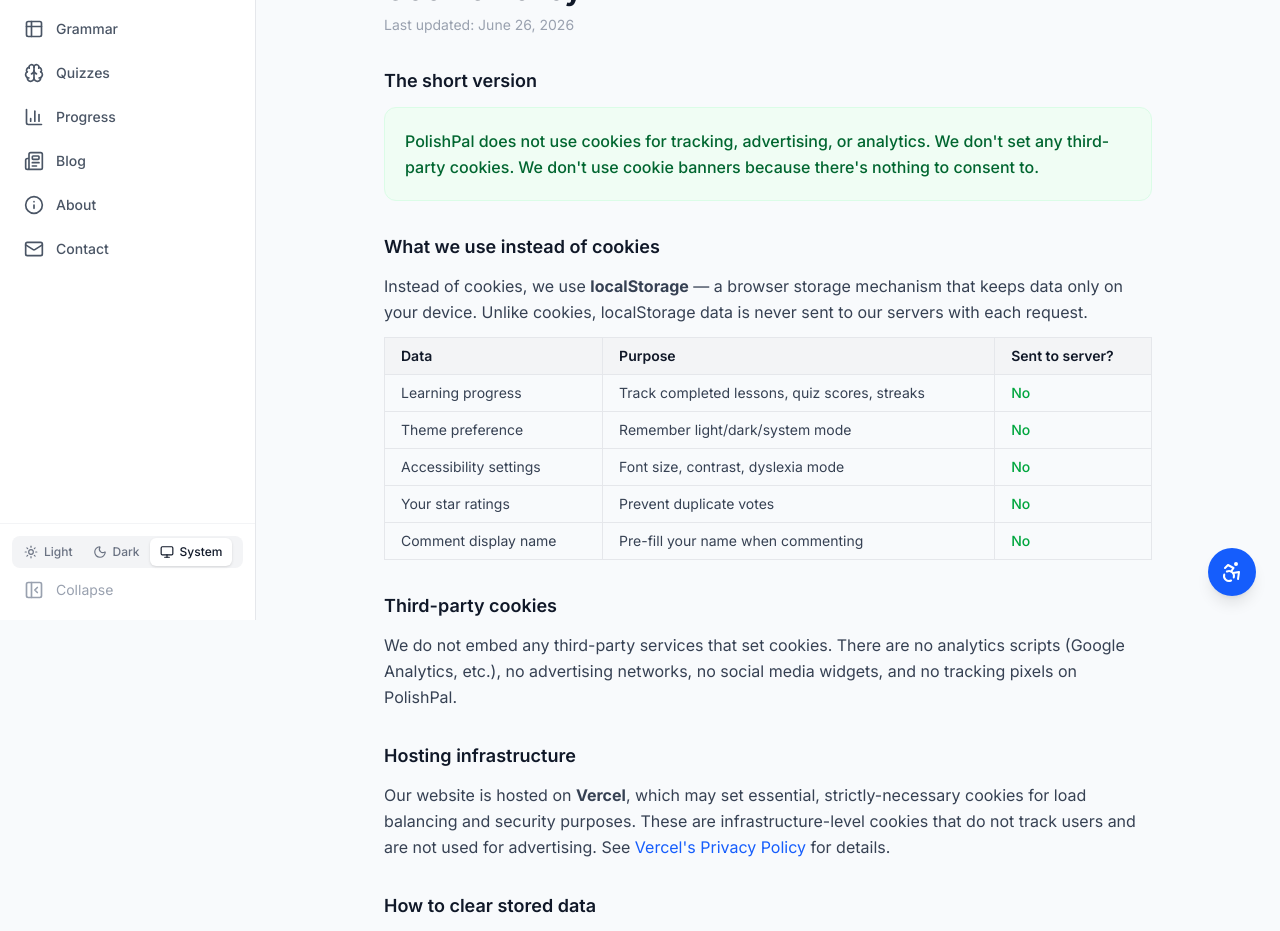
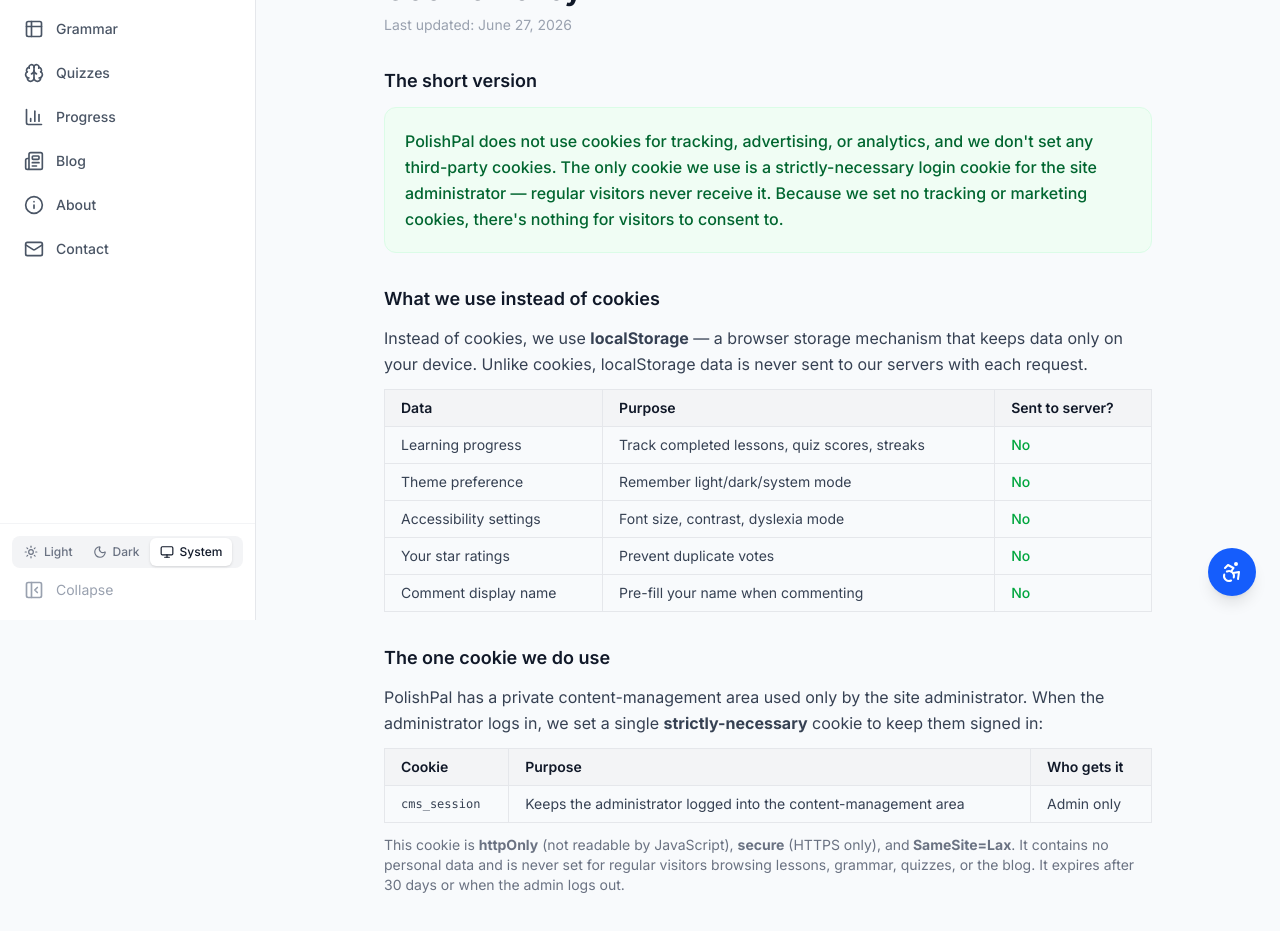
Before and after one commit to basedshiloh/Polish-Language-Learning, a Next.js app: page /cookies in a window 1280 px wide. Shown: the part 180-1111 px from the top of the page. Built offline with nearby package versions, Linux system fonts and the light colour scheme.

Commit message:
feat: update Cookie Policy page with new cookie details and last updated date

```diff
--- a/src/app/cookies/page.tsx
+++ b/src/app/cookies/page.tsx
@@ -19,15 +19,16 @@
         </Link>
 
         <h1 className="text-2xl md:text-3xl font-bold text-gray-900 dark:text-gray-100 mb-2">Cookie Policy</h1>
-        <p className="text-sm text-gray-400 dark:text-gray-500 mb-8">Last updated: June 26, 2026</p>
+        <p className="text-sm text-gray-400 dark:text-gray-500 mb-8">Last updated: June 27, 2026</p>
 
         <div className="space-y-8 text-gray-700 dark:text-gray-300 leading-relaxed">
           <section>
             <h2 className="text-lg font-semibold text-gray-900 dark:text-gray-100 mb-3">The short version</h2>
             <div className="bg-green-50 dark:bg-green-950/30 border border-green-100 dark:border-green-900 rounded-xl p-5">
               <p className="text-green-800 dark:text-green-300 font-medium">
-                PolishPal does not use cookies for tracking, advertising, or analytics. We don&apos;t set any third-party cookies.
-                We don&apos;t use cookie banners because there&apos;s nothing to consent to.
+                PolishPal does not use cookies for tracking, advertising, or analytics, and we don&apos;t set any third-party cookies.
+                The only cookie we use is a strictly-necessary login cookie for the site administrator — regular visitors never
+                receive it. Because we set no tracking or marketing cookies, there&apos;s nothing for visitors to consent to.
               </p>
             </div>
           </section>
@@ -80,6 +81,37 @@
           </section>
 
           <section>
+            <h2 className="text-lg font-semibold text-gray-900 dark:text-gray-100 mb-3">The one cookie we do use</h2>
+            <p className="mb-3">
+              PolishPal has a private content-management area used only by the site administrator. When the administrator logs in,
+              we set a single <strong>strictly-necessary</strong> cookie to keep them signed in:
+            </p>
+            <div className="overflow-x-auto">
+              <table className="w-full text-sm border-collapse">
+                <thead>
+                  <tr>
+                    <th className="bg-gray-100 dark:bg-gray-800 px-4 py-2 text-left font-semibold text-gray-900 dark:text-gray-100 border border-gray-200 dark:border-gray-700">Cookie</th>
+                    <th className="bg-gray-100 dark:bg-gray-800 px-4 py-2 text-left font-semibold text-gray-900 dark:text-gray-100 border border-gray-200 dark:border-gray-700">Purpose</th>
+                    <th className="bg-gray-100 dark:bg-gray-800 px-4 py-2 text-left font-semibold text-gray-900 dark:text-gray-100 border border-gray-200 dark:border-gray-700">Who gets it</th>
+                  </tr>
+                </thead>
+                <tbody>
+                  <tr>
+                    <td className="px-4 py-2 border border-gray-200 dark:border-gray-700 font-mono text-xs">cms_session</td>
+                    <td className="px-4 py-2 border border-gray-200 dark:border-gray-700">Keeps the administrator logged into the content-management area</td>
+                    <td className="px-4 py-2 border border-gray-200 dark:border-gray-700">Admin only</td>
+                  </tr>
+                </tbody>
+              </table>
+            </div>
+            <p className="mt-3 text-sm text-gray-500 dark:text-gray-400">
+              This cookie is <strong>httpOnly</strong> (not readable by JavaScript), <strong>secure</strong> (HTTPS only), and
+              <strong> SameSite=Lax</strong>. It contains no personal data and is never set for regular visitors browsing lessons,
+              grammar, quizzes, or the blog. It expires after 30 days or when the admin logs out.
+            </p>
+          </section>
+
+          <section>
             <h2 className="text-lg font-semibold text-gray-900 dark:text-gray-100 mb-3">Third-party cookies</h2>
             <p>
               We do not embed any third-party services that set cookies. There are no analytics scripts (Google Analytics, etc.),
--- a/src/app/progress/page.tsx
+++ b/src/app/progress/page.tsx
@@ -105,7 +105,7 @@
                     <Circle className="w-5 h-5 text-gray-300 shrink-0" />
                   )}
                   <div className="flex-1 min-w-0">
-                    <p className={`text-sm font-medium truncate ${isCompleted ? 'text-gray-900' : 'text-gray-500'}`}>
+                    <p className={`text-sm font-medium truncate ${isCompleted ? 'text-gray-900 dark:text-gray-100' : 'text-gray-500 dark:text-gray-400'}`}>
                       {lesson.title}
                     </p>
                     <p className="text-xs text-gray-400 dark:text-gray-500">{lesson.level} • ~{lesson.estimatedMinutes} min</p>
```
